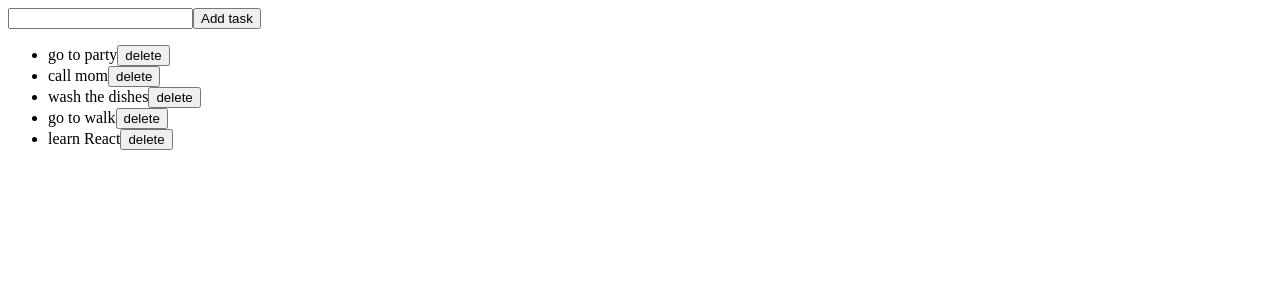
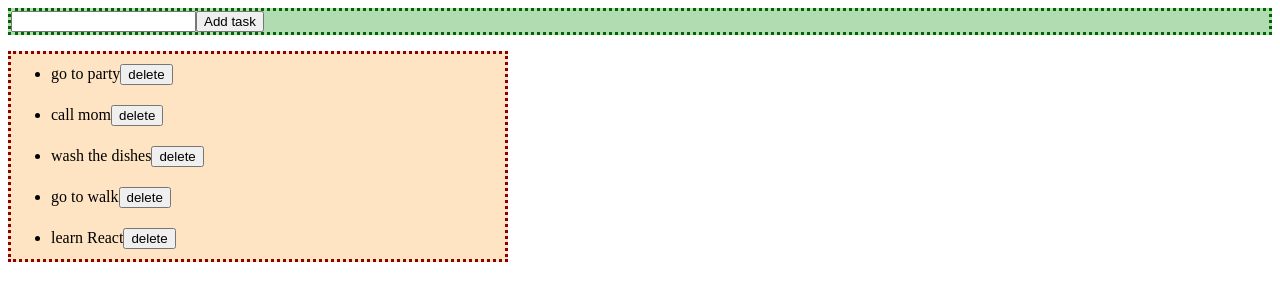
Before and after one commit to Soifka/09.12.2022-cra, a React (Create React App) app: page / in a window 1280 px wide. Shown: the top 300 px of the page. Built offline with nearby package versions, Linux system fonts and the light colour scheme.

Commit message:
Style modules

```diff
--- a/src/components/ToDoList/ToDoForm.js
+++ b/src/components/ToDoList/ToDoForm/ToDoForm.js
@@ -1,4 +1,5 @@
 import React, { Component } from 'react';
+import styles from './ToDoFormStyle.module.css';
 
 class ToDoForm extends Component {
     constructor(props) {
@@ -24,7 +25,7 @@
     render() {
         const { todo } = this.state
         return (
-            <form onSubmit={this.submitHandler}>
+            <form onSubmit={this.submitHandler} className={styles.container}>
                 {/* 1. Должен быть инпут
                     2. input.value должно приходить к нам из стейта
                 */}
--- /dev/null
+++ b/src/components/ToDoList/ToDoForm/ToDoFormStyle.module.css
@@ -0,0 +1,4 @@
+.container {
+    background-color: rgb(177, 219, 177);
+    border: 3px dotted darkgreen;
+}
--- a/src/components/ToDoList/ToDoList.js
+++ b/src/components/ToDoList/ToDoList.js
@@ -31,7 +31,8 @@
 
 import React from "react";
 import ToDoItem from "./ToDoItem";
-import ToDoForm from "./ToDoForm";
+import ToDoForm from "./ToDoForm/ToDoForm";
+import styles from './style.module.css';
 
 class ToDoList extends React.Component {
   constructor(props) {
@@ -110,7 +111,7 @@
     return (
       <>
         <ToDoForm sendData={this.formHandler} />
-        <ul>
+        <ul className={styles.container}>
           {this.renderLi()}
         </ul>
       </>
--- /dev/null
+++ b/src/components/ToDoList/style.module.css
@@ -0,0 +1,15 @@
+* {
+    box-sizing: border-box;
+}
+
+.container {
+    width: 500px;
+    display: flex;
+    flex-direction: column;
+    border: 3px dotted darkred;
+    background-color: bisque;
+}
+
+.container li {
+    margin: 10px 0;
+}
```
